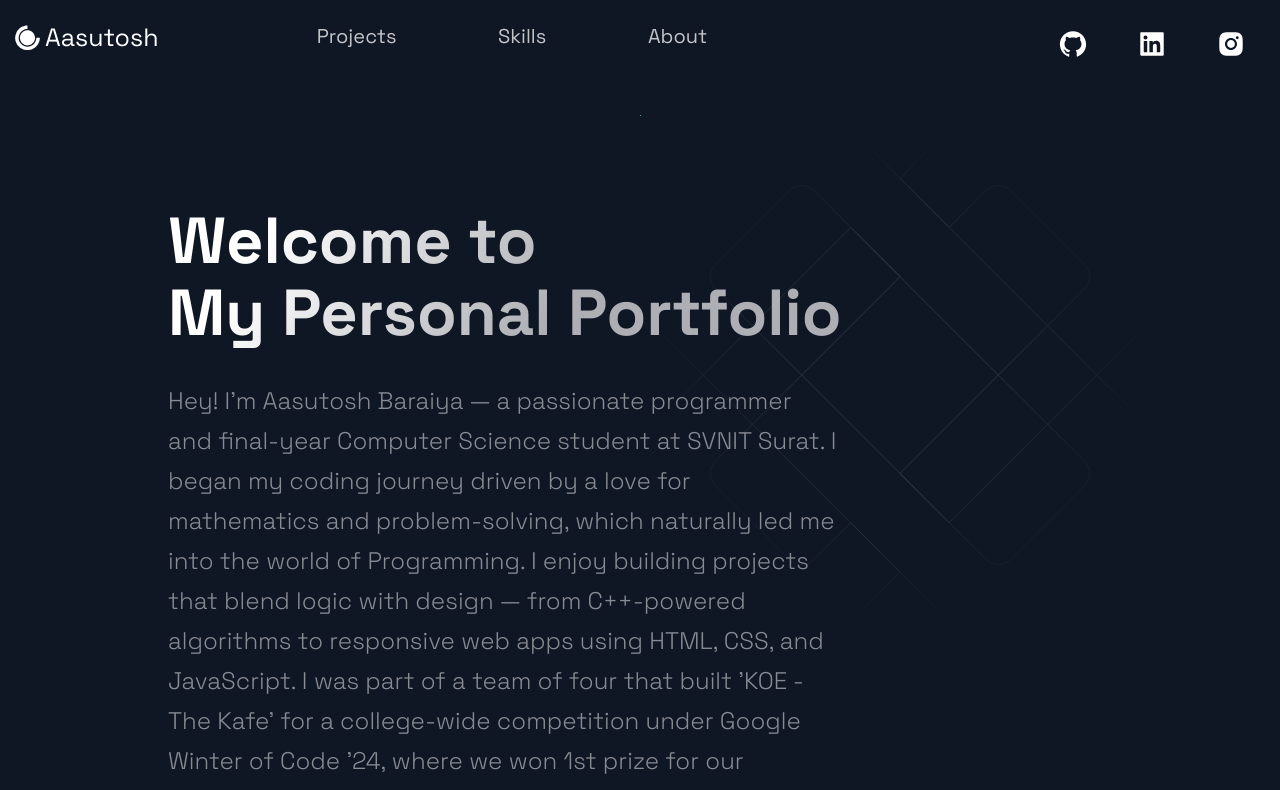
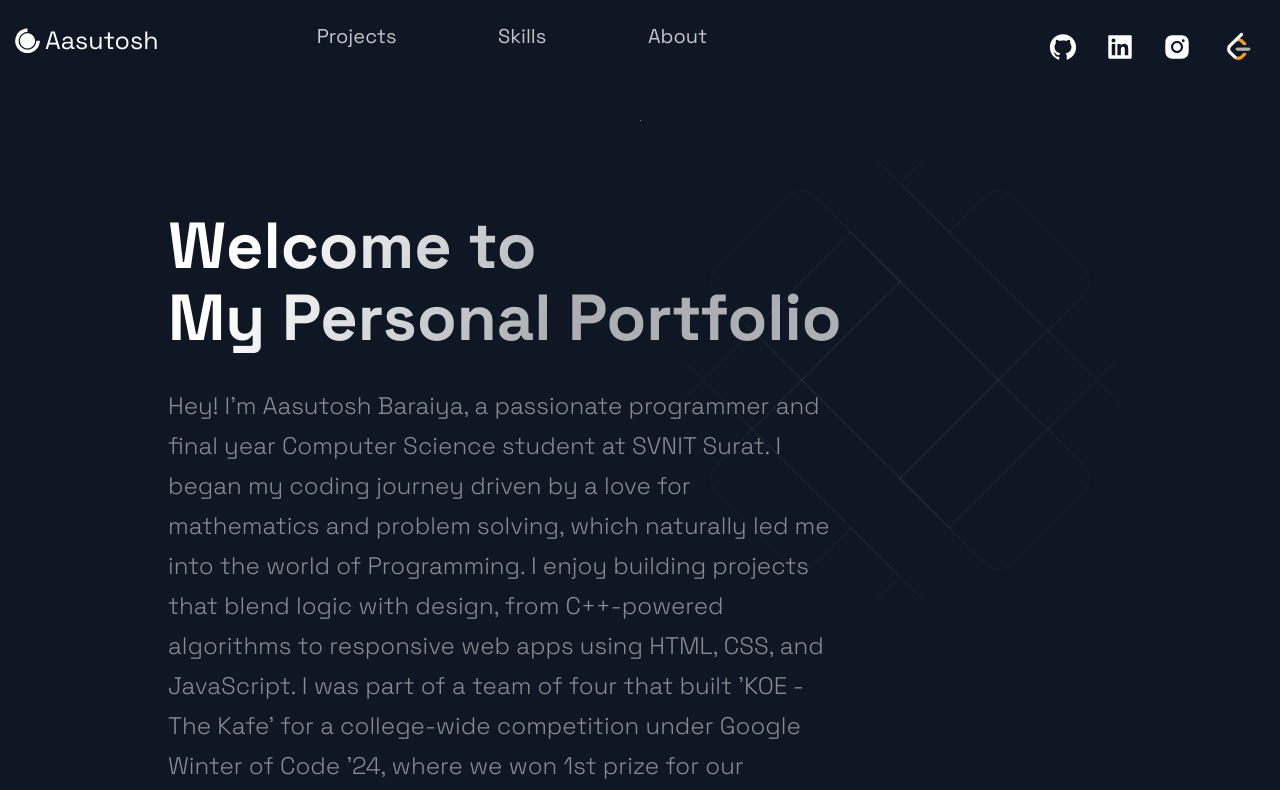
Before and after one commit to arb1465/portfolio-arb, a Next.js app: page / in a window 1280 px wide. Shown: the top 790 px of the page. Built offline with nearby package versions, Linux system fonts and the light colour scheme.

Commit message:
add leetcode profile

```diff
--- a/src/components/Header/Header.js
+++ b/src/components/Header/Header.js
@@ -38,14 +38,17 @@ const Header = () =>  (
       </li>
     </Div2>
     <Div3>
-      <SocialIcons href="https://github.com">
+      <SocialIcons href="https://github.com/arb1465">
         <AiFillGithub size = "3rem"/>
       </SocialIcons>
-      <SocialIcons href="https://linkedin.com">
+      <SocialIcons href="https://www.linkedin.com/in/arb1465">
         <AiFillLinkedin size = "3rem"/>
       </SocialIcons>
-      <SocialIcons href="https://instagram.com">
+      <SocialIcons href="https://instagram.com/arb_1465">
         <AiFillInstagram size = "3rem"/>
+      </SocialIcons>
+      <SocialIcons href="https://leetcode.com/u/arb1465">
+        <img src="/images/leetcode.png" alt="LeetCode" width="38" height="38" />
       </SocialIcons>
     </Div3>
   </Container>
--- a/src/components/Hero/Hero.js
+++ b/src/components/Hero/Hero.js
@@ -12,12 +12,12 @@ const Hero = (props) => (
         My Personal Portfolio
       </SectionTitle>
       <SectionText>
-        Hey! I’m Aasutosh Baraiya — a passionate programmer and final-year Computer Science student at SVNIT Surat.
-        I began my coding journey driven by a love for mathematics and problem-solving, which naturally led me into the world of Programming.
-        I enjoy building projects that blend logic with design — from C++-powered algorithms to responsive web apps using HTML, CSS, and JavaScript.
+        Hey! I’m Aasutosh Baraiya, a passionate programmer and final year Computer Science student at SVNIT Surat.
+        I began my coding journey driven by a love for mathematics and problem solving, which naturally led me into the world of Programming.
+        I enjoy building projects that blend logic with design, from C++-powered algorithms to responsive web apps using HTML, CSS, and JavaScript.
         I was part of a team of four that built 'KOE - The Kafe' for a college-wide competition under Google Winter of Code ’24, where we won 1st prize for our contribution.
-        Beyond coding, I care deeply about collaboration and mentorship, often supporting my peers in tech clubs and team projects. I'm also drawn to clean design and intuitive user experience — believing that thoughtful interfaces can amplify impact.
-        With curiosity as my compass, I'm always learning — one challenge, one idea at a time.
+        Beyond coding, I care deeply about collaboration and mentorship, often supporting my peers in tech clubs and team projects. I'm also drawn to clean design and intuitive user experience, believing that thoughtful interfaces can amplify impact.
+        With curiosity as my compass, I'm always learning.
       </SectionText>
       <Button onClick={() => window.location = 'mailto:aasutoshbaraiya146@gmail.com'}>
                Get Connect
--- a/src/components/Hero/HeroStyles.js
+++ b/src/components/Hero/HeroStyles.js
@@ -3,9 +3,10 @@ import styled from 'styled-components';
 export const LeftSection = styled.div`
   width: 100%;
   @media ${(props) => props.theme.breakpoints.sm} {
-    width: 80%;
+    width: 100%;
     display: flex;
     flex-direction: column;
+    padding-right: 2rem;
 
     margin: 0 auto;
   }
```
Also changed, not shown: public/images/leetcode.png (added).
